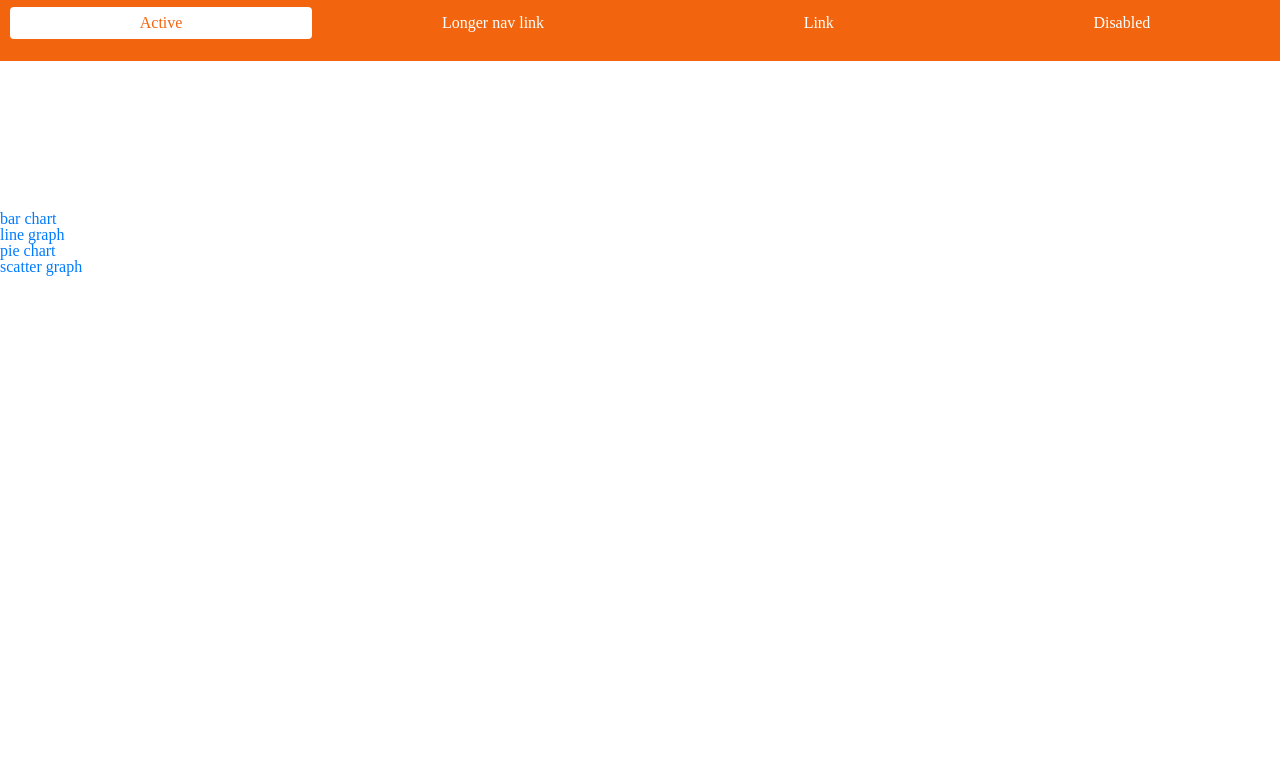
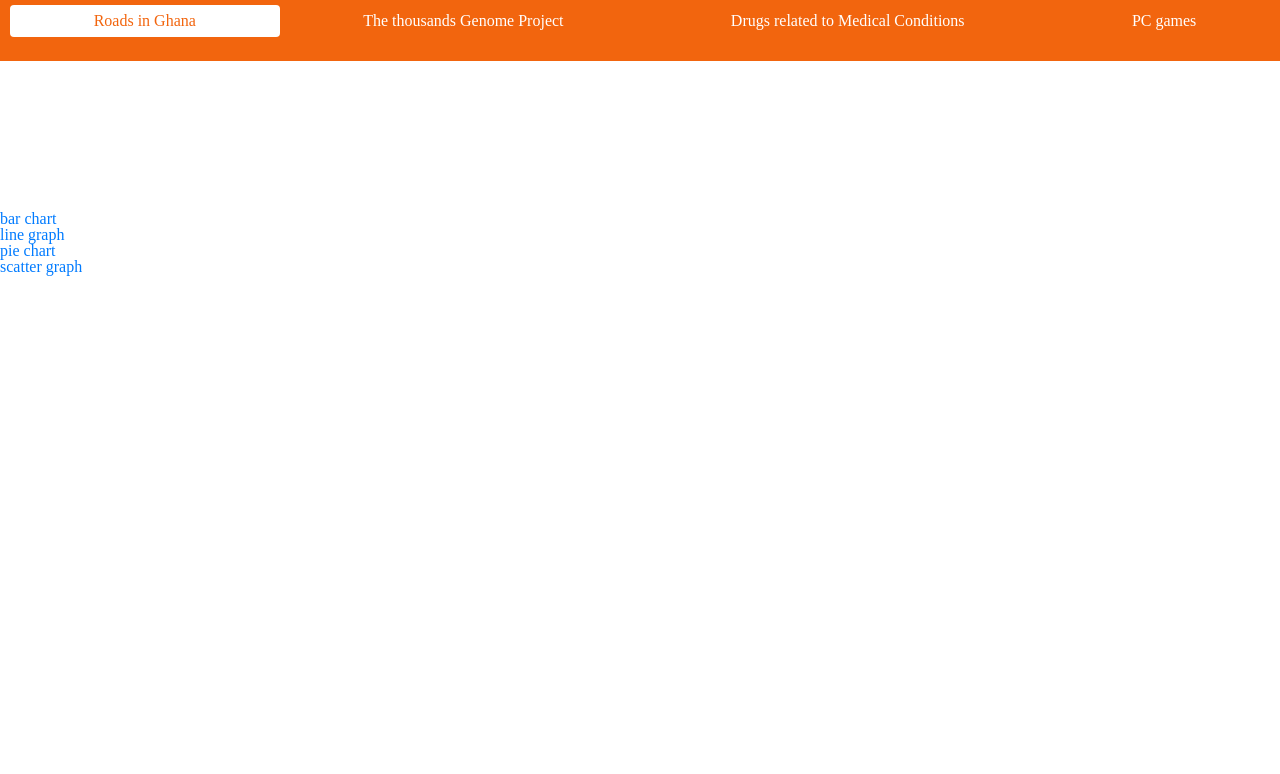
Before and after one commit to Brian-Machiestay/Project-portfolio-01, a plain HTML site: page html/ghana_roads.html in a window 1280 px wide. Shown: the part 123-897 px from the top of the page. Drawn offline with nearby package versions, Linux system fonts and the light colour scheme.

```diff
--- a/css/ghana-roads/roads.css
+++ b/css/ghana-roads/roads.css
@@ -21,7 +21,7 @@ header {
     background-color: var(--red);
     margin-top: -5px;
     height: 8vh;
-    padding-top: 10px;
+    padding-top: 8px;
     position: sticky;
     top: 0;
 }
@@ -34,7 +34,6 @@ header {
     margin-left: 10px;
 }
 
-
 /* main styles */
 main {
     min-height: 100vh;
--- a/html/ghana_roads.html
+++ b/html/ghana_roads.html
@@ -31,16 +31,16 @@
   <section class="jombo">
         <ul class="nav nav-pills nav-fill" id="boot_nav">
             <li class="nav-item">
-              <a class="nav-link active" href="#">Active</a>
+              <a class="nav-link active" href="#">Roads in Ghana</a>
             </li>
             <li class="nav-item">
-              <a class="nav-link" href="#">Longer nav link</a>
+              <a class="nav-link" href="#">The thousands Genome Project</a>
             </li>
             <li class="nav-item">
-              <a class="nav-link" href="#">Link</a>
+              <a class="nav-link" href="#">Drugs related to Medical Conditions</a>
             </li>
             <li class="nav-item">
-              <a class="nav-link disabled" href="#">Disabled</a>
+              <a class="nav-link disabled" href="#">PC games</a>
             </li>
         </ul>
   </section>
```
